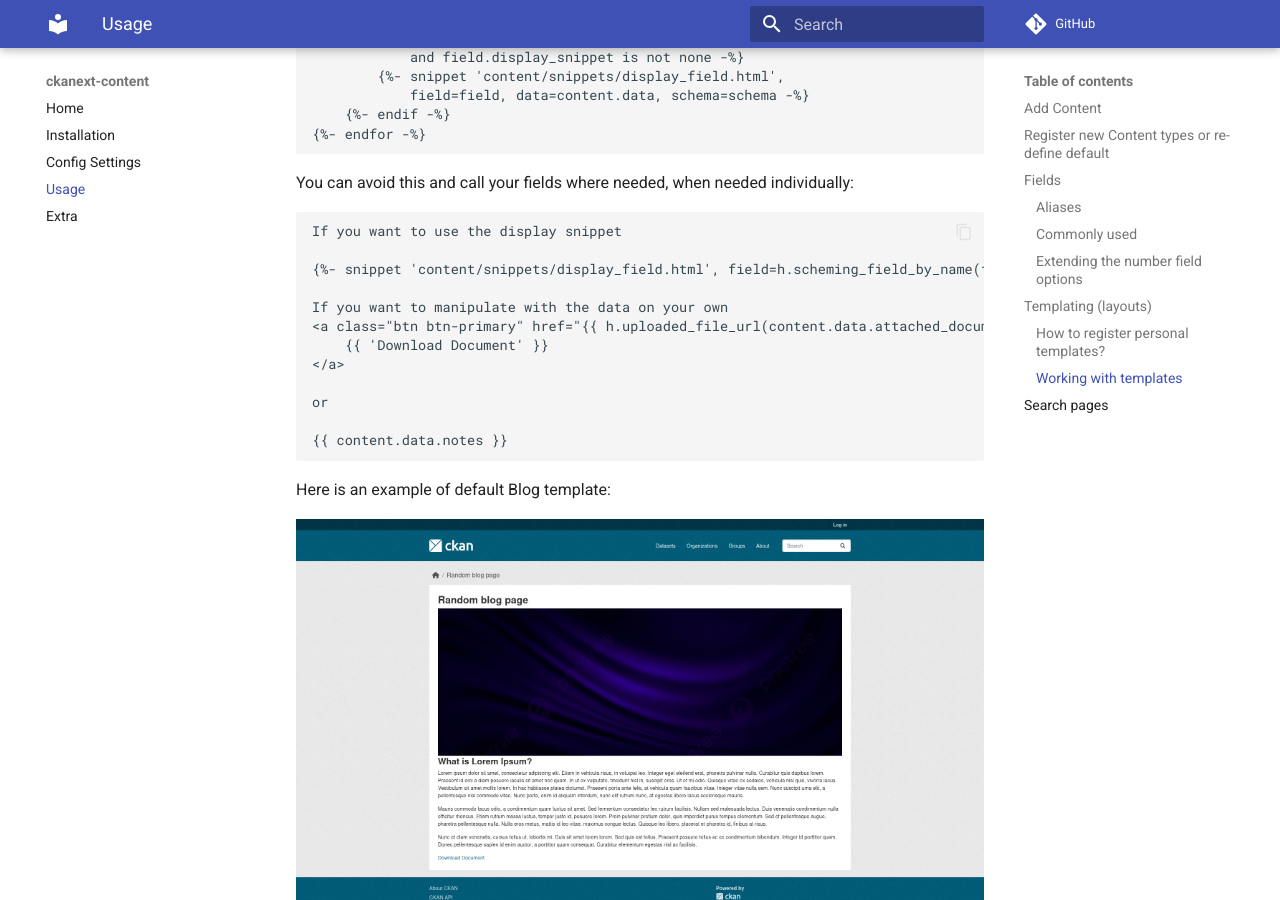
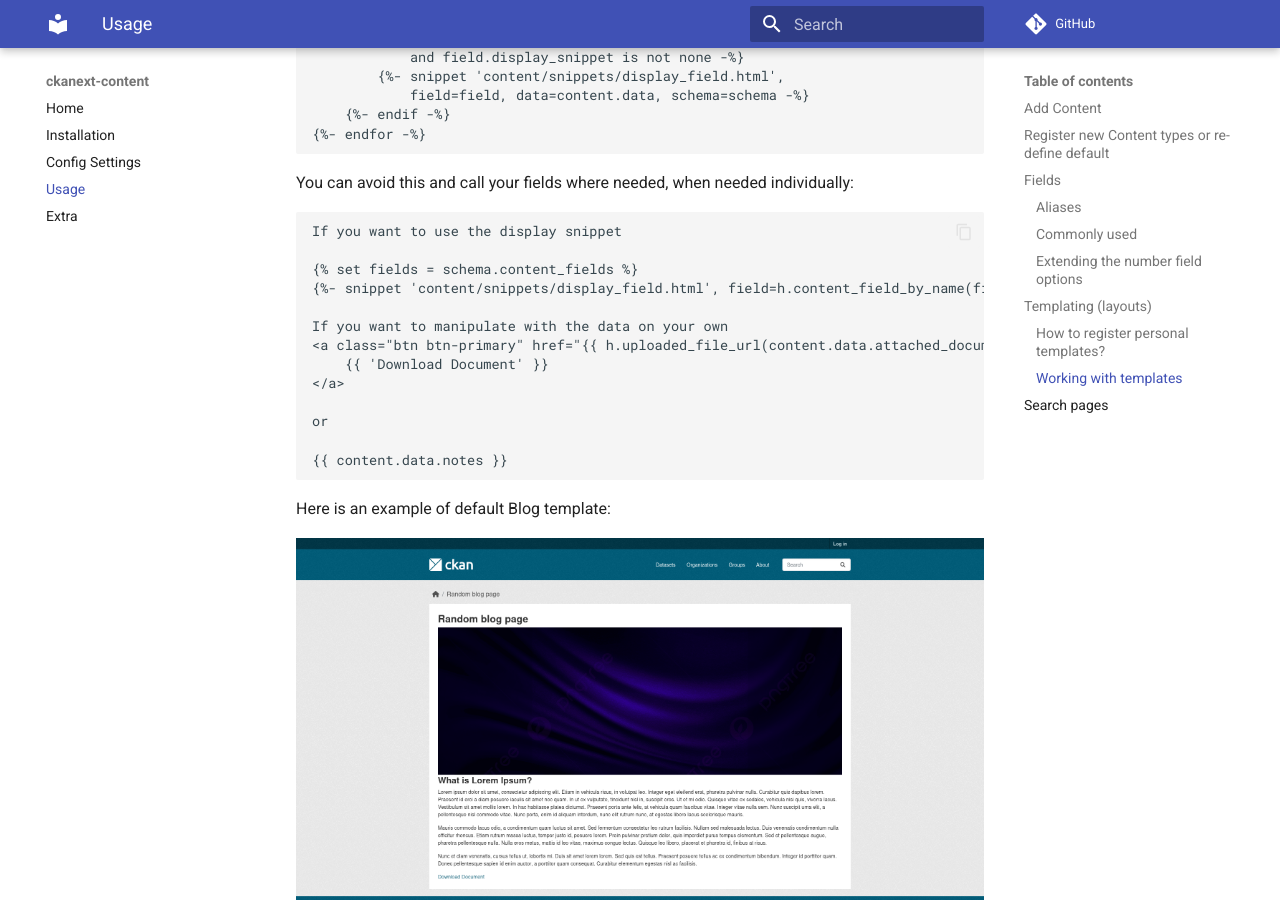
Before and after one commit to DataShades/ckanext-content, an MkDocs documentation site: the page built from docs/usage.md, in a window 1280 px wide and 900 px high, scrolled down 4565 px. Built offline with MkDocs 1.6.1 and Material for MkDocs 9.7.7, drawn with Linux system fonts in a browser that asks for light colours; comment, search, counter and statistics services are not loaded.

Commit message:
adding small fix

````diff
--- a/docs/usage.md
+++ b/docs/usage.md
@@ -179,7 +179,8 @@ You can avoid this and call your fields where needed, when needed individually:
 ```
 If you want to use the display snippet
 
-{%- snippet 'content/snippets/display_field.html', field=h.scheming_field_by_name(fields,'notes'), data=content.data, schema=schema -%}
+{% set fields = schema.content_fields %}
+{%- snippet 'content/snippets/display_field.html', field=h.content_field_by_name(fields,'notes'), data=content.data, schema=schema -%}
 
 If you want to manipulate with the data on your own
 <a class="btn btn-primary" href="{{ h.uploaded_file_url(content.data.attached_document) }}">
````
Also changed, not shown: 1 other file.
